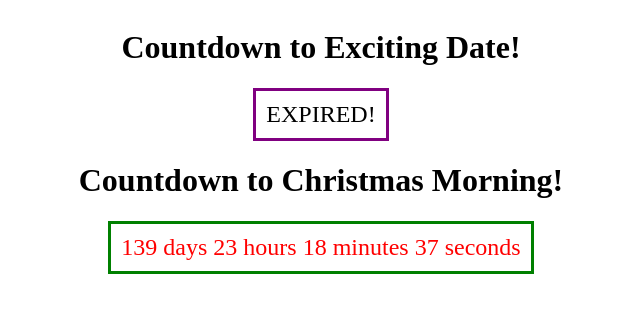
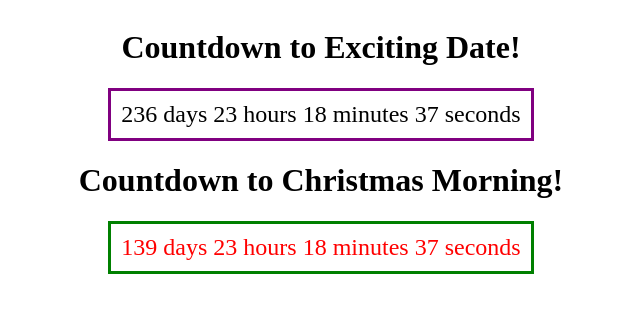
Before and after one commit to Em-Weston/miniature-happiness, a plain HTML site: page index.html in a window 1280 px wide. Shown: the whole page, without its empty margins (319-959 px from the left). Drawn offline with Linux system fonts and the light colour scheme.

Commit message:
Changing the date countdown, so it runs again

```diff
--- a/index.html
+++ b/index.html
@@ -6,7 +6,7 @@
     <body>
     <script>
         //this function will call in the CountDownTimer function twice.
-        CountDownTimer('07/26/2021 02:1 PM', 'countdown');
+        CountDownTimer('04/01/2022 08:1 AM', 'countdown');
         CountDownTimer('12/25/2021 08:1 AM', 'newcountdown');
         // create the function, and pass 2 arguements.
         function CountDownTimer(dt, id)
```
